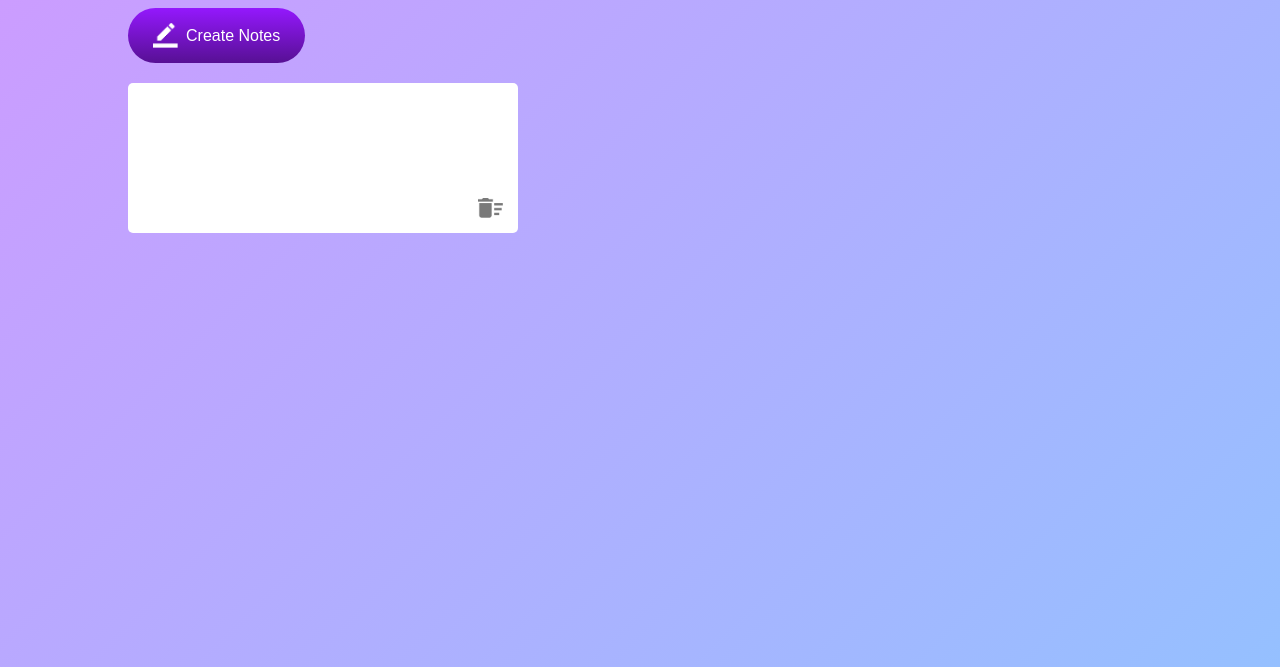
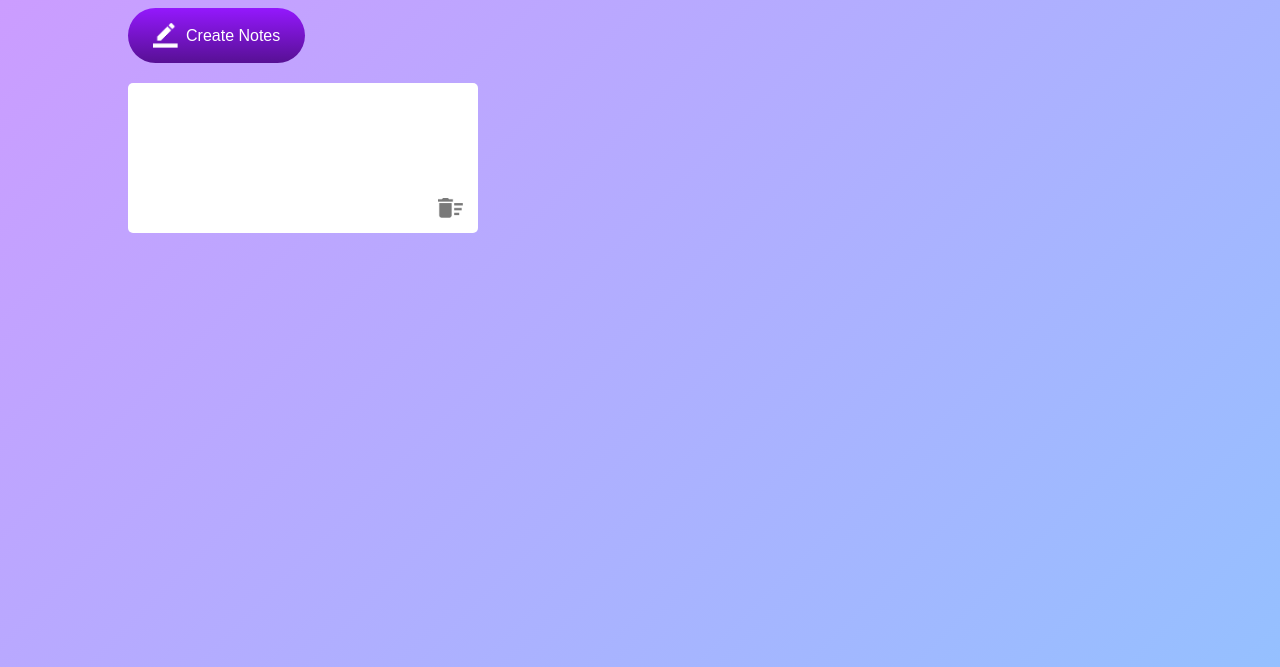
Before and after one commit to theabhishekbakshi/Notes, a plain HTML site: page index.html in a window 1280 px wide. Both pictures are taken after a click on the button "Create Notes". Shown: the part 133-800 px from the top of the page. Drawn offline with Linux system fonts and the light colour scheme.

Commit message:
Update style.css

```diff
--- a/style.css
+++ b/style.css
@@ -43,7 +43,7 @@
 .input-box{
     position: relative;
     width: 100%;
-    max-width: 390px;
+    max-width: 350px;
     min-height: 150px;
     background: #fff;
     color: #333;
```
